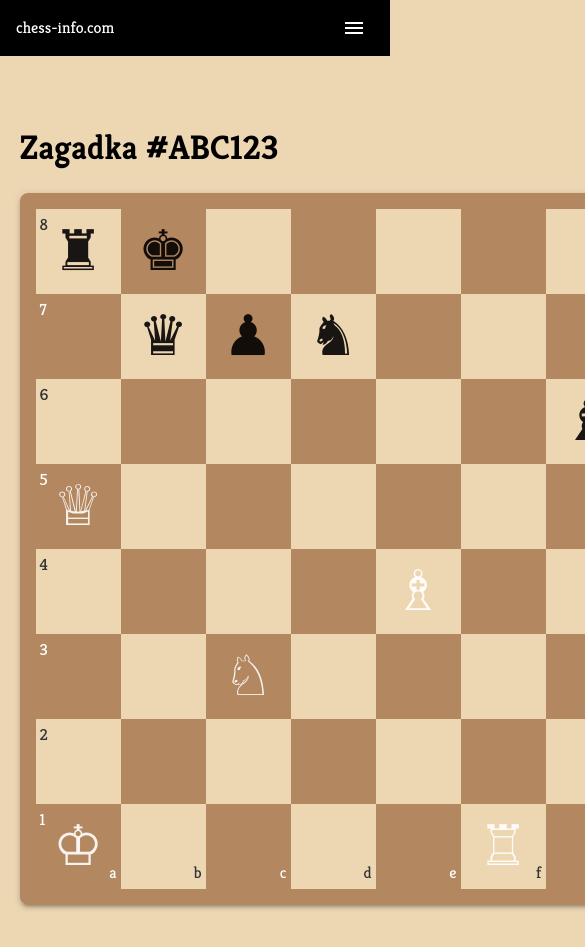
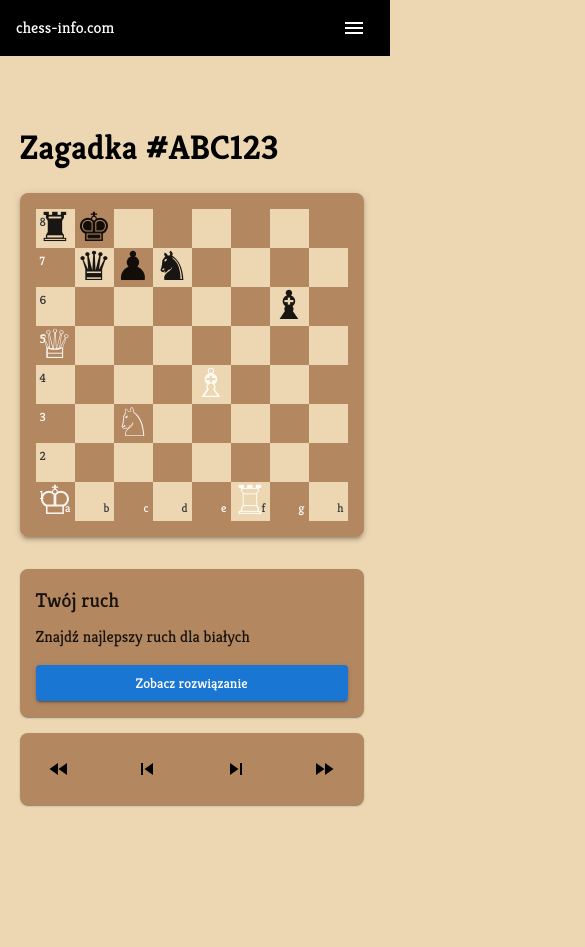
Before and after one commit to wojzam/chess-info, a React (Vite) app in the folder frontend/: page /puzzle in a window 390 px wide. Shown: the top 947 px of the page, 585 px wide, since content can reach past the window. After the commit the page ends 847 px from the top, so only its background shows below. Built offline with nearby package versions, Linux system fonts and the light colour scheme.

Commit message:
Make puzzle page more responsive

```diff
--- a/frontend/src/components/Layout.jsx
+++ b/frontend/src/components/Layout.jsx
@@ -23,7 +23,7 @@ import MenuIcon from '@mui/icons-material/Menu';
 
 export default function Layout() {
     const theme = useTheme();
-    const isMobile = useMediaQuery(theme.breakpoints.down('sm'));
+    const isMobile = useMediaQuery(theme.breakpoints.down('md'));
     const [drawerOpen, setDrawerOpen] = useState(!isMobile);
     const drawerWidth = 240;
 
--- a/frontend/src/components/chess/ChessBoard.jsx
+++ b/frontend/src/components/chess/ChessBoard.jsx
@@ -110,8 +110,20 @@ const ChessBoard = ({puzzle}) => {
     const rowLabels = ['8', '7', '6', '5', '4', '3', '2', '1'];
 
     return (
-        <Paper elevation={3} sx={{width: 'fit-content', padding: 2}}>
-            <Grid container sx={{width: '680px', height: '680px'}}>
+        <Paper elevation={3} sx={{
+            width: '100%',
+            maxWidth: '100vw',
+            padding: 2,
+            display: 'flex',
+            justifyContent: 'center',
+        }}>
+            <Grid
+                container
+                sx={{
+                    width: 'min(80vw, 680px)',
+                    height: 'min(80vw, 680px)',
+                }}
+            >
                 {board.map((row, rowIndex) => (
                     <React.Fragment key={rowIndex}>
                         {row.map((piece, colIndex) => {
@@ -119,13 +131,15 @@ const ChessBoard = ({puzzle}) => {
                             const isSelected = selectedPiece &&
                                 selectedPiece[0] === rowIndex &&
                                 selectedPiece[1] === colIndex;
+
                             return (
                                 <Grid
                                     item
                                     key={`${rowIndex}-${colIndex}`}
                                     xs={1.5}
                                     sx={{
-                                        height: '85px',
+                                        flex: '1 0 12.5%',
+                                        aspectRatio: '1',
                                         backgroundColor: isLight ? '#edd7b3' : '#b38760',
                                         display: 'flex',
                                         justifyContent: 'center',
@@ -138,8 +152,8 @@ const ChessBoard = ({puzzle}) => {
                                             '&::after': {
                                                 content: '""',
                                                 position: 'absolute',
-                                                width: '20px',
-                                                height: '20px',
+                                                width: '20%',
+                                                height: '20%',
                                                 borderRadius: '50%',
                                                 backgroundColor: 'rgba(0, 255, 0, 0.3)',
                                             }
@@ -155,7 +169,7 @@ const ChessBoard = ({puzzle}) => {
                                                 position: 'absolute',
                                                 left: '4px',
                                                 top: '4px',
-                                                fontSize: '1rem',
+                                                fontSize: {xs: '0.75rem', sm: '1rem'},
                                                 color: isLight ? '#333' : '#fff'
                                             }}
                                         >
@@ -168,7 +182,7 @@ const ChessBoard = ({puzzle}) => {
                                                 position: 'absolute',
                                                 right: '4px',
                                                 bottom: '4px',
-                                                fontSize: '1rem',
+                                                fontSize: {xs: '0.75rem', sm: '1rem'},
                                                 color: isLight ? '#333' : '#fff'
                                             }}
                                         >
@@ -182,6 +196,7 @@ const ChessBoard = ({puzzle}) => {
                 ))}
             </Grid>
         </Paper>
+
     );
 };
 
--- a/frontend/src/components/chess/ChessPiece.jsx
+++ b/frontend/src/components/chess/ChessPiece.jsx
@@ -18,7 +18,7 @@ const ChessPiece = ({type, color}) => {
         <Typography
             component="div"
             sx={{
-                fontSize: '3.5rem',
+                fontSize: {xs: '2.5rem', sm: '3.5rem', md: '4rem'},
                 cursor: 'pointer',
                 userSelect: 'none',
                 display: 'flex',
--- a/frontend/src/pages/PuzzlePage.jsx
+++ b/frontend/src/pages/PuzzlePage.jsx
@@ -45,7 +45,15 @@ const PuzzlePage = ({puzzleId = samplePuzzle.id, puzzle = samplePuzzle}) => {
             </Typography>
 
             {/* Main Content Container */}
-            <Box sx={{display: 'flex', gap: 4}}>
+            <Box sx={{
+                display: 'flex',
+                gap: 4,
+                flexDirection: {
+                    xs: "column",
+                    sm: "column",
+                    md: "row",
+                },
+            }}>
                 {/* Left Side - Chess Board */}
                 <Box sx={{flex: 1}}>
                     <Paper
@@ -63,7 +71,11 @@ const PuzzlePage = ({puzzleId = samplePuzzle.id, puzzle = samplePuzzle}) => {
                 {/* Right Side - Info Panel */}
                 <Box
                     sx={{
-                        width: '260px',
+                        width: {
+                            xs: "100%",
+                            sm: "100%",
+                            md: '260px',
+                        },
                         display: 'flex',
                         flexDirection: 'column',
                         justifyContent: 'flex-end',
```
